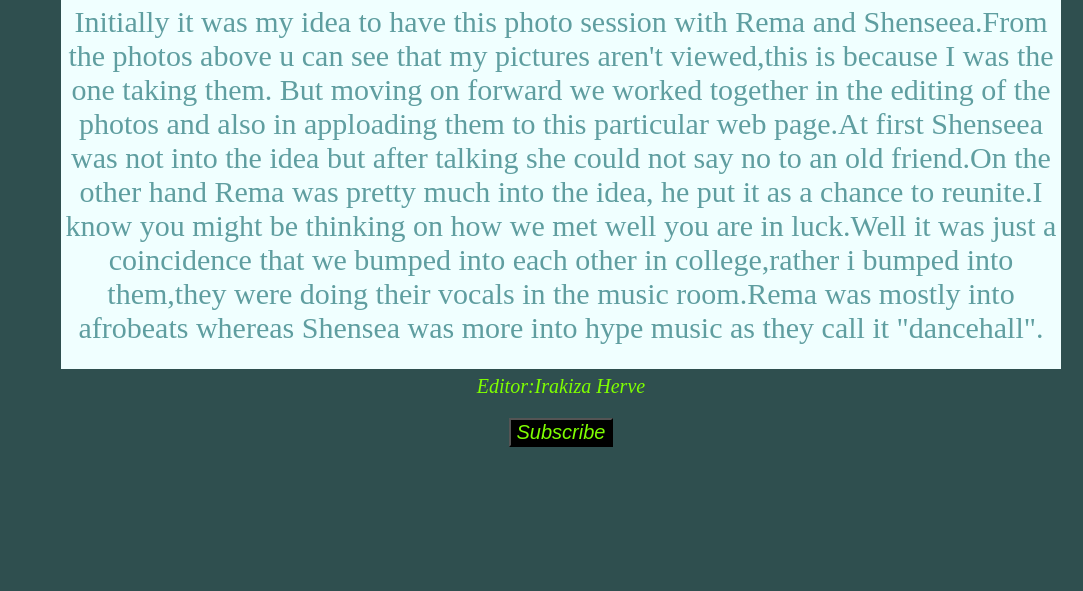
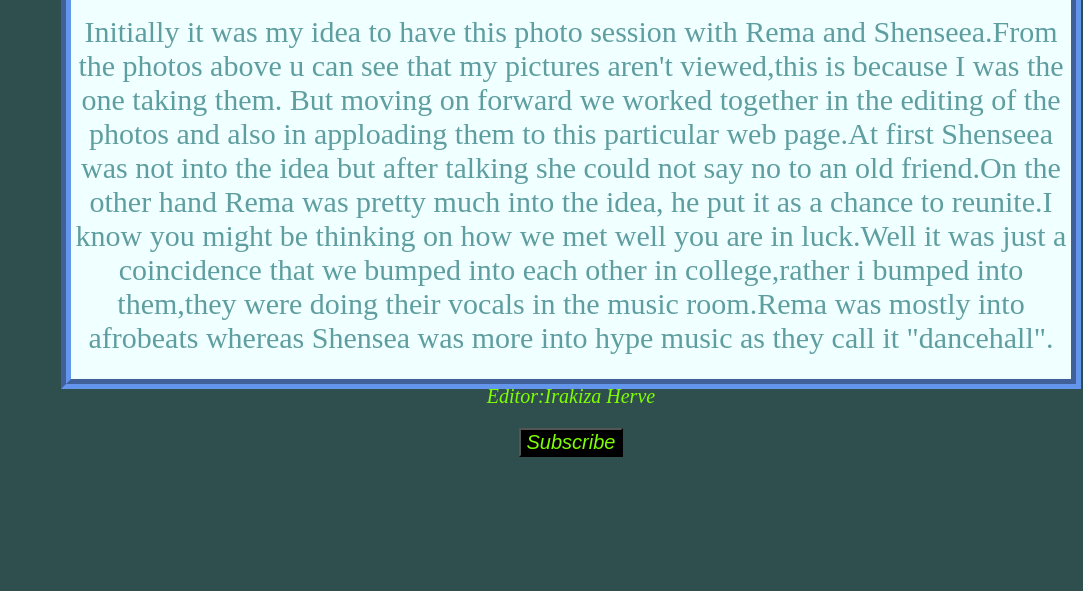
Before and after one commit to MR-HERVE/album-page, a plain HTML site: page index.html in a window 1280 px wide. Shown: the part 209-800 px from the top of the page, without its empty margins (197-1280 px from the left). Drawn offline with Linux system fonts and the light colour scheme.

Commit message:
added css bindings to html

```diff
--- a/main.css
+++ b/main.css
@@ -8,6 +8,9 @@ body{
      background-color: azure;
      text-align: center;
      margin-left: 250px;
+     border-color: cornflowerblue;
+     border-width: 10px;
+     border-style: groove;
 }
 
 #photo-text{
```
